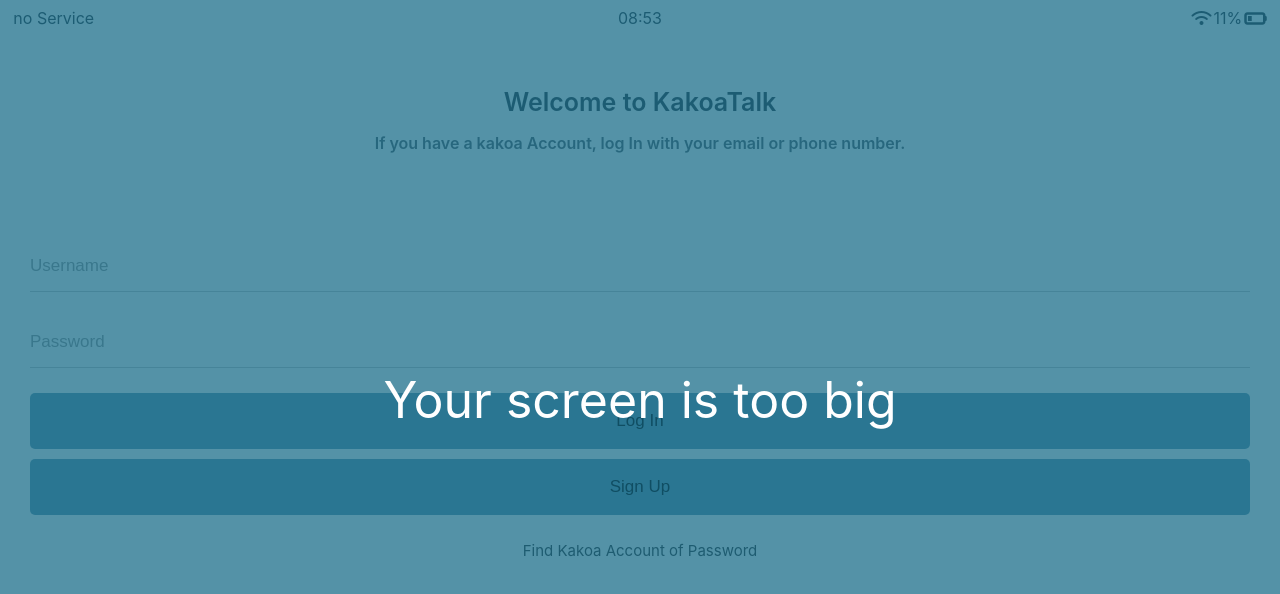
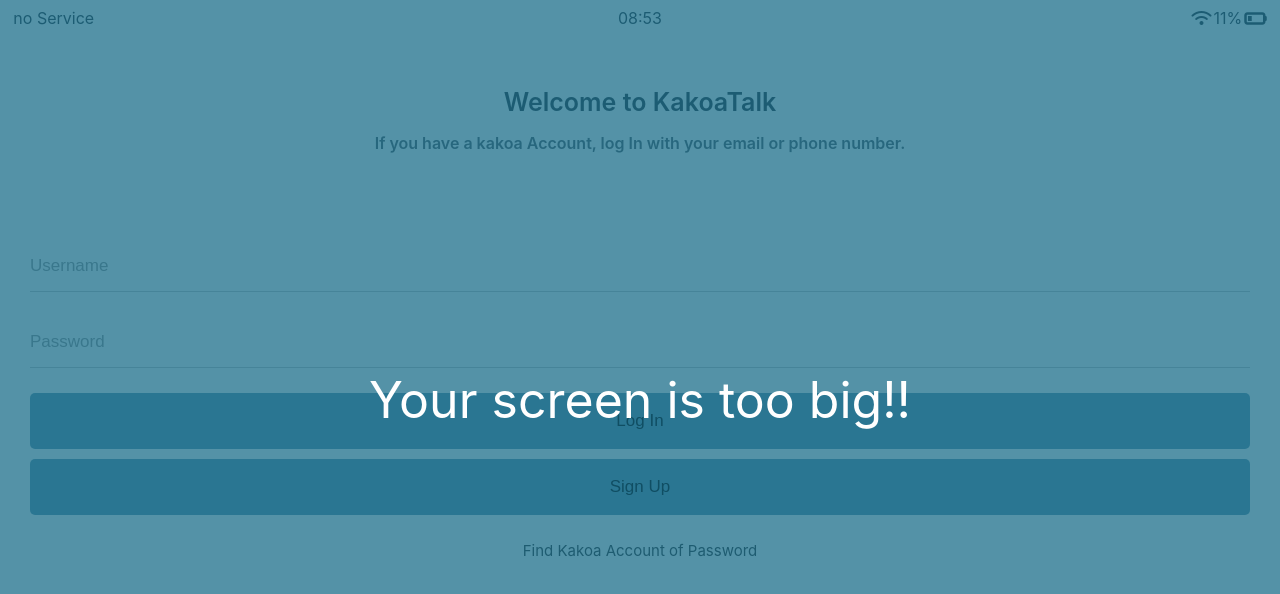
Before and after one commit to hyeyomi/talk_clone, a plain HTML site: page index.html in a window 1280 px wide. Drawn offline with Linux system fonts and the light colour scheme.

Commit message:
big => big!!

```diff
--- a/index.html
+++ b/index.html
@@ -41,7 +41,7 @@
       <a href="#">Find Kakoa Account of Password</a>
     </form>
     <div id="no-mobile">
-      <span>Your screen is too big</span>
+      <span>Your screen is too big!!</span>
     </div>
     <script
       src="https://kit.fontawesome.com/44b46037fd.js"
```
